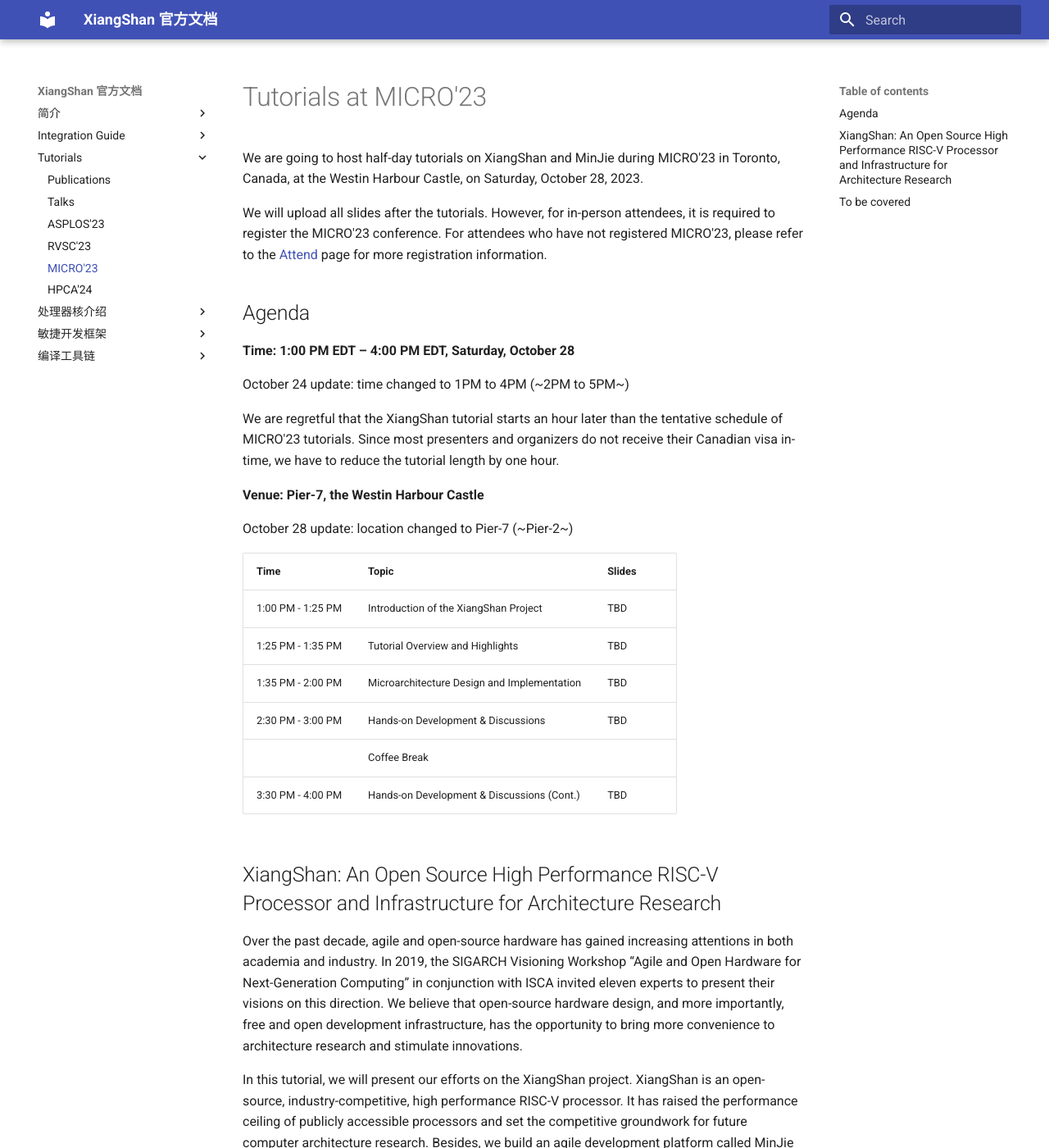
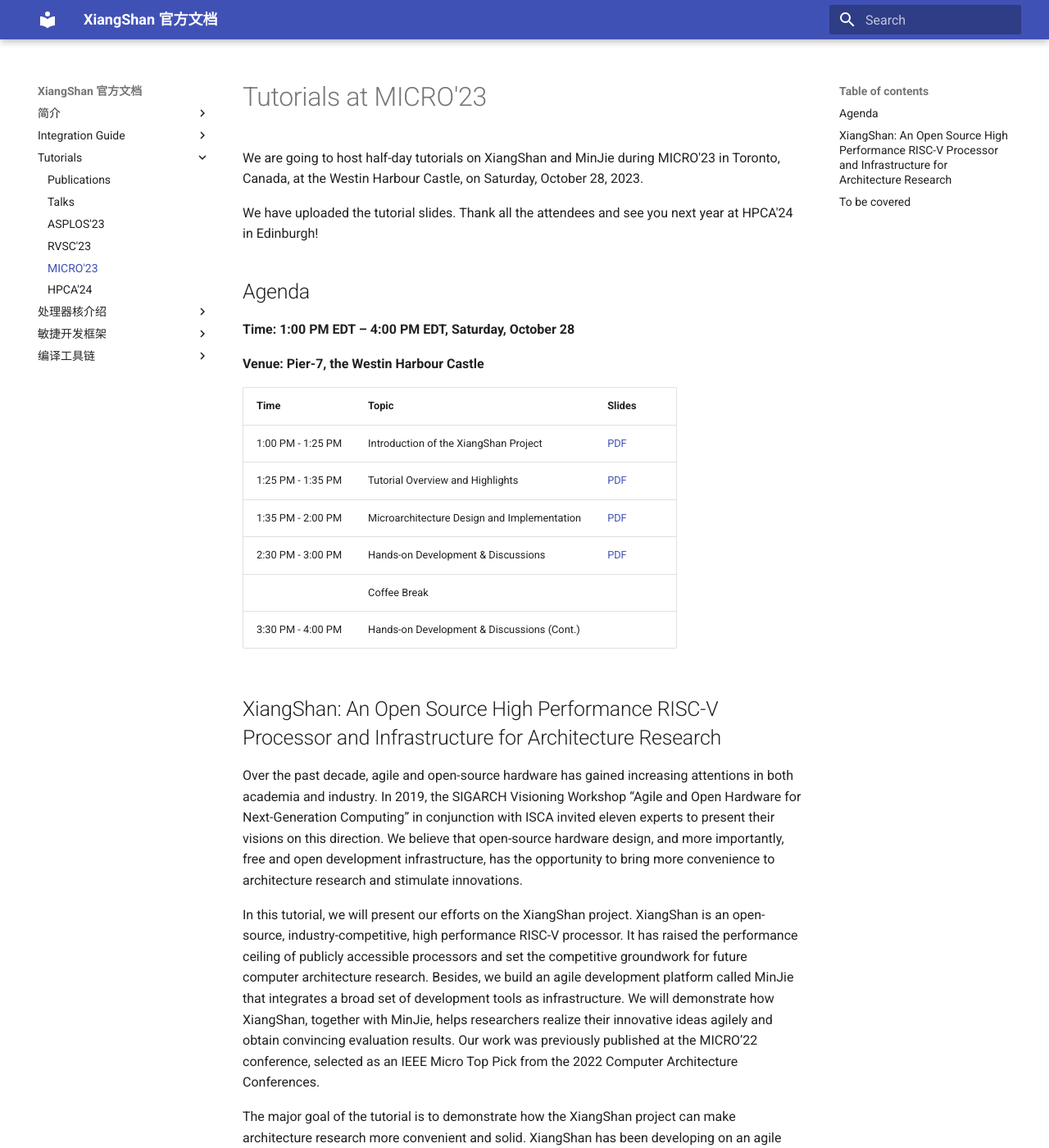
Before and after one commit to OpenXiangShan/XiangShan-doc, an MkDocs documentation site: the page built from docs/tutorials/micro23.md, in a window 1280 px wide and 1400 px high. Shown: the whole window at 82% size. Built offline with MkDocs 1.6.1 and Material for MkDocs 9.7.7, drawn with Linux system fonts in a browser that asks for light colours.

Commit message:
Update MICRO'23 slides

```diff
--- a/docs/tutorials/micro23.md
+++ b/docs/tutorials/micro23.md
@@ -2,30 +2,22 @@
 
 We are going to host half-day tutorials on XiangShan and MinJie during MICRO'23 in Toronto, Canada, at the Westin Harbour Castle, on Saturday, October 28, 2023.
 
-We will upload all slides after the tutorials. However, for in-person attendees, it is required to register the MICRO'23 conference. For attendees who have not registered MICRO'23, please refer to the [Attend](https://microarch.org/micro56/attend/) page for more registration information.
+We have uploaded the tutorial slides. Thank all the attendees and see you next year at HPCA'24 in Edinburgh!
 
 ## Agenda
 
 **Time: 1:00 PM EDT – 4:00 PM EDT, Saturday, October 28**
 
-October 24 update: time changed to 1PM to 4PM (~2PM to 5PM~)
-
-We are regretful that the XiangShan tutorial starts an hour later than the tentative schedule of MICRO'23 tutorials.
-Since most presenters and organizers do not receive their Canadian visa in-time,
-we have to reduce the tutorial length by one hour.
-
 **Venue: Pier-7, the Westin Harbour Castle**
-
-October 28 update: location changed to Pier-7 (~Pier-2~)
 
 | Time | Topic | Slides |
 | ---- | ----- | ------ |
-| 1:00 PM - 1:25 PM | Introduction of the XiangShan Project | TBD |
-| 1:25 PM - 1:35 PM | Tutorial Overview and Highlights | TBD |
-| 1:35 PM - 2:00 PM | Microarchitecture Design and Implementation | TBD |
-| 2:30 PM - 3:00 PM | Hands-on Development & Discussions | TBD |
+| 1:00 PM - 1:25 PM | Introduction of the XiangShan Project | [PDF](https://github.com/OpenXiangShan/XiangShan-doc/raw/main/tutorial/20231028-MICRO23-1-Introduction-XiangShan.pdf) |
+| 1:25 PM - 1:35 PM | Tutorial Overview and Highlights | [PDF](https://github.com/OpenXiangShan/XiangShan-doc/raw/main/tutorial/20231028-MICRO23-2-Tutorial-Overview.pdf) |
+| 1:35 PM - 2:00 PM | Microarchitecture Design and Implementation | [PDF](https://github.com/OpenXiangShan/XiangShan-doc/raw/main/tutorial/20231028-MICRO23-3-Microarchitecture.pdf) |
+| 2:30 PM - 3:00 PM | Hands-on Development & Discussions | [PDF](https://github.com/OpenXiangShan/XiangShan-doc/raw/main/tutorial/20231028-MICRO23-4-Dev-Tools.pdf) |
 | | Coffee Break | |
-| 3:30 PM - 4:00 PM | Hands-on Development & Discussions (Cont.) | TBD |
+| 3:30 PM - 4:00 PM | Hands-on Development & Discussions (Cont.) | |
 
 
 
```
